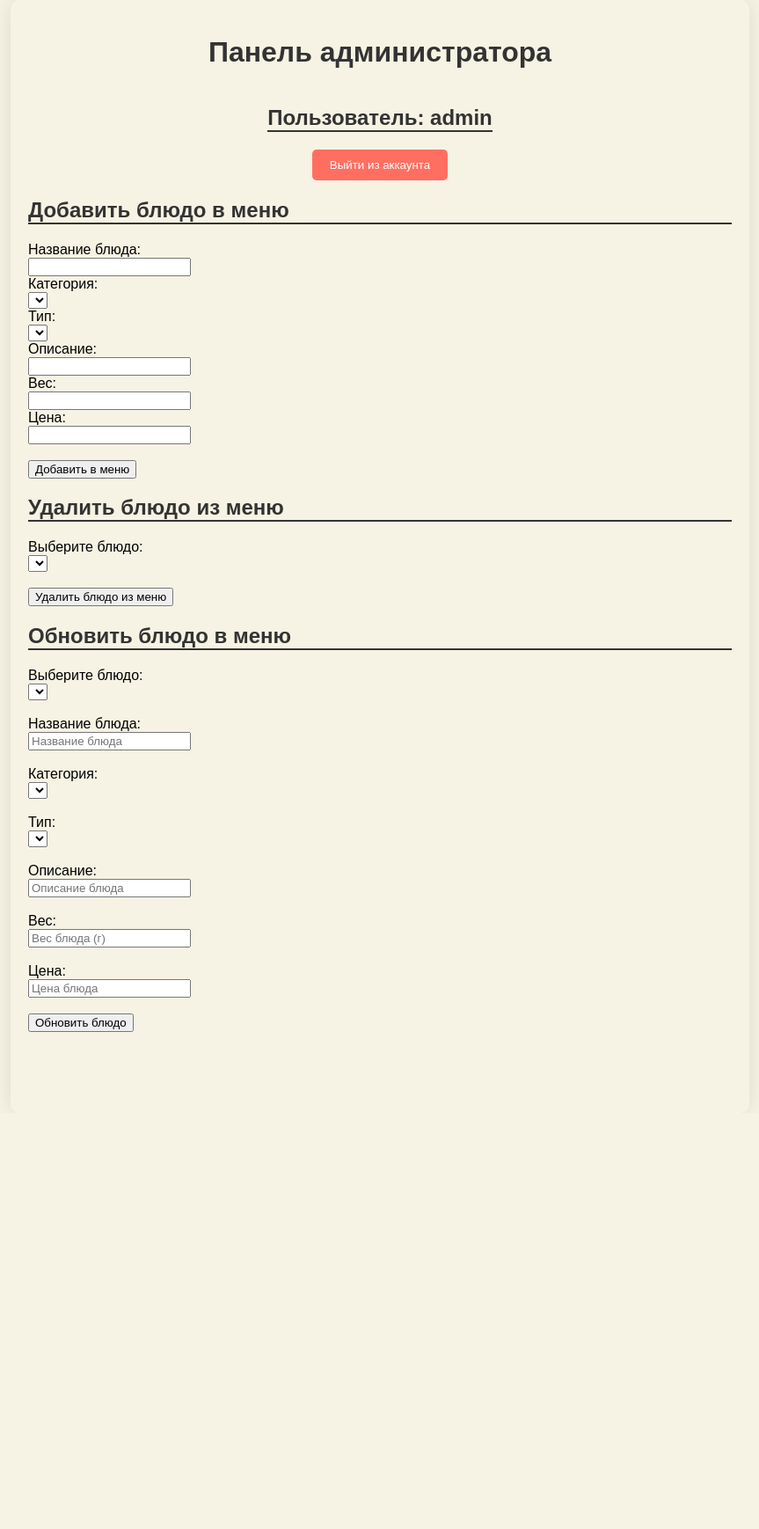
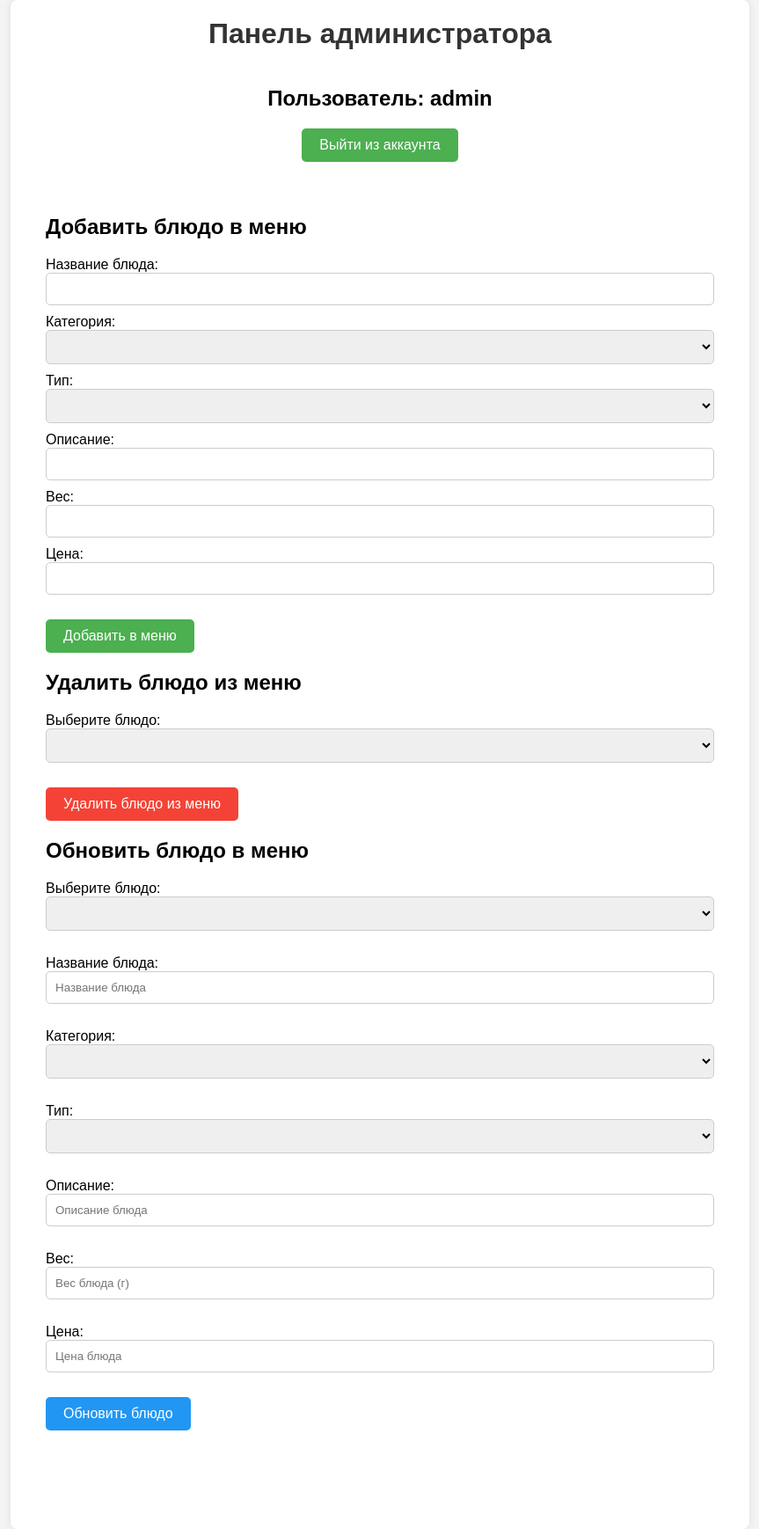
Before and after one commit to I-Nagatoro/Delivery_PHP-site, a PHP site: page /pages/admin_panel.php in a window 1280 px wide. Shown: the whole page at 88% size, without its empty margins (208-1071 px from the left). Before the commit the page ends 1173 px from the top, so only its background shows below. Run offline with PHP 8.4, Linux system fonts and the light colour scheme; the visitor is signed in with stand-in values (Sample User, id 1); data that the repository does not hold is empty.

Commit message:
Add files via upload

```diff
--- a/config.php
+++ b/config.php
@@ -1,12 +1,9 @@
 <?php
-
 header('Content-Type: text/html; charset=utf-8');
-
 $host="localhost";
 $user="root";
 $password="vertrigo";
 $db="new_delivery";
 $con=mysqli_connect($host,$user,$password,$db);
-
 mysqli_query($con, "SET NAMES 'utf-8' ");
 ?>
--- /dev/null
+++ b/css/style_admin.css
@@ -0,0 +1,91 @@
+body {
+    font-family: Arial, sans-serif;
+    margin: 0;
+    padding: 0;
+    background-color: #f4f4f4;
+}
+
+.container {
+    margin: 0 auto;
+    max-width: 800px;
+    background-color: #fff;
+    padding: 20px;
+    border-radius: 8px;
+    box-shadow: 0 0 10px rgba(0, 0, 0, 0.1);
+}
+
+header {
+    text-align: center;
+    margin-bottom: 20px;
+}
+
+h1 {
+    margin-top: 0;
+    color: #333;
+}
+
+.logout-button {
+    background-color: #4CAF50;
+    color: white;
+    padding: 10px 20px;
+    border: none;
+    border-radius: 5px;
+    cursor: pointer;
+    font-size: 16px;
+    text-align: center;
+    text-decoration: none;
+}
+
+.logout-button:hover {
+    background-color: #45a049;
+}
+
+main {
+    padding: 20px;
+}
+
+section {
+    margin-bottom: 20px;
+}
+
+input[type="text"],
+select {
+    width: 100%;
+    padding: 10px;
+    margin-bottom: 10px;
+    border: 1px solid #ccc;
+    border-radius: 5px;
+    box-sizing: border-box;
+}
+
+input[type="submit"] {
+    background-color: #4CAF50;
+    color: white;
+    padding: 10px 20px;
+    border: none;
+    border-radius: 5px;
+    cursor: pointer;
+    font-size: 16px;
+    text-align: center;
+    text-decoration: none;
+}
+
+input[type="submit"]:hover {
+    background-color: #45a049;
+}
+
+input[type="submit"][name="delete_dish"] {
+    background-color: #f44336;
+}
+
+input[type="submit"][name="delete_dish"]:hover {
+    background-color: #d32f2f;
+}
+
+input[type="submit"][name="update_dish"] {
+    background-color: #2196F3;
+}
+
+input[type="submit"][name="update_dish"]:hover {
+    background-color: #1976D2;
+}
--- a/css/style_index.css
+++ b/css/style_index.css
@@ -309,12 +309,6 @@
             background-color: #cc0000;
         }
 
-
-
-
-
-
-
         .radio {
             display: flex;
             flex-direction: column;
@@ -464,3 +458,47 @@
             background-color: #f0f0f0;
             color: #fff;
           }
+          .container {
+            max-width: 400px;
+            margin: 50px auto;
+            padding: 20px;
+            border-radius: 8px;
+            background-color: #fff;
+            box-shadow: 0 0 10px rgba(0, 0, 0, 0.1);
+        }
+
+        .container h1, .container h2 {
+            text-align: center;
+        }
+
+        .container form {
+            text-align: left;
+        }
+
+        .container input[type="text"],
+        .container input[type="submit"] {
+            width: 100%;
+            padding: 10px;
+            margin-bottom: 20px;
+            border: 1px solid #ccc;
+            border-radius: 5px;
+            box-sizing: border-box;
+        }
+
+        .container input[type="submit"] {
+            background-color: #4CAF50;
+            color: white;
+            border: none;
+            border-radius: 5px;
+            padding: 15px 20px;
+            cursor: pointer;
+            font-size: 16px;
+        }
+
+        .container input[type="submit"]:hover {
+            background-color: #45a049;
+        }
+
+        .register-link:hover {
+            color: #45a049;
+        }
--- a/pages/admin_panel.php
+++ b/pages/admin_panel.php
@@ -14,7 +14,7 @@ include "../config.php";
     <meta charset="UTF-8">
     <meta name="viewport" content="width=device-width, initial-scale=1.0">
     <title>Admin Panel</title>
-    <link href="../css/style_index.css" rel="stylesheet" type="text/css" />
+    <link href="../css/style_admin.css" rel="stylesheet" type="text/css" />
 </head>
 
 <body>
@@ -83,7 +83,7 @@ include "../config.php";
                     ?>
                 </select><br><br>
 
-                <input type="submit" value="Удалить блюдо из меню">
+                <input type="submit" name="delete_dish" value="Удалить блюдо из меню">
             </form>
         <h2>Обновить блюдо в меню</h2>
 <form action="update_dish.php" method="POST">
--- a/pages/code_total_price.php
+++ b/pages/code_total_price.php
@@ -7,6 +7,6 @@ if (isset($_SESSION['cart']) && !empty($_SESSION['cart'])) {
         $total_price += $item['price'] * $item['quantity'];
     }
 }
-
+$_SESSION['total_price']=$total_price;
 echo 'Стоимость заказа: '.$total_price . ' руб.';
 ?>
--- a/pages/menu.php
+++ b/pages/menu.php
@@ -73,5 +73,4 @@ include "../config.php"; ?>
         });
     </script>
 </body>
-
 </html>
```
Also changed, not shown: index.php (+7 -5 lines), pages/code_order.php (+17 -27 lines), pages/delete_dish.php (+7 -0 lines), pages/registration.php (+6 -9 lines).
